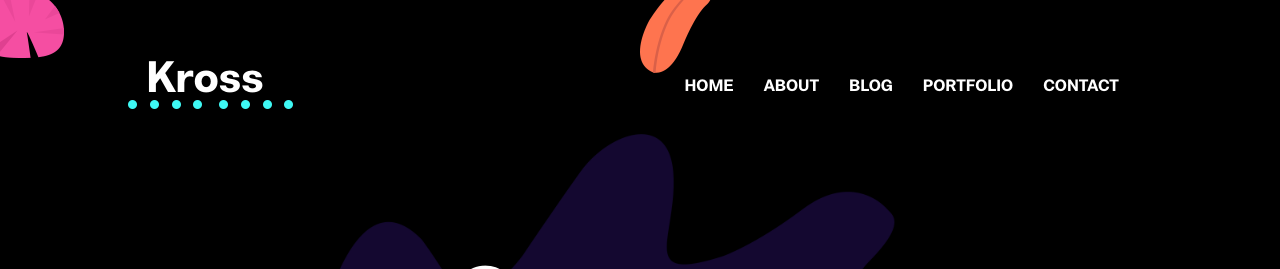
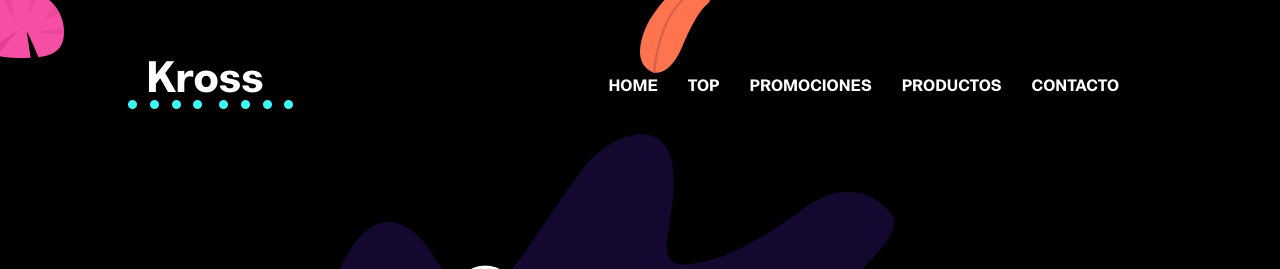
Before and after one commit to Sublizone/Sublizone.github.io, a Jekyll site: the page built from _pages/contact.html, in a window 1280 px wide. Shown: the top 269 px of the page. Built offline with Jekyll 4.4.1, drawn with Linux system fonts in a browser that asks for light colours.

Commit message:
Update settings.yml

```diff
--- a/_data/settings.yml
+++ b/_data/settings.yml
@@ -11,10 +11,10 @@ address: 125/A, CA Commercial Area, California, USA
 copyright: Copyright &copy; 2020 Designed by [Themefisher](https://themefisher.com) & Developed by [Getjekyllthemes](https://getjekyllthemes.com)
 
 menu:
-- {name: About, link: '/about'}
-- {name: Blog, link: '/blog'}
-- {name: Portfolio, link: '/portfolio'}
-- {name: Contact, link: '/contact'}
+- {name: TOP, link: '/about'}
+- {name: Promociones, link: '/blog'}
+- {name: Productos, link: '/portfolio'}
+- {name: Contacto, link: '/contact'}
 
 
 #-------------------------------
```
